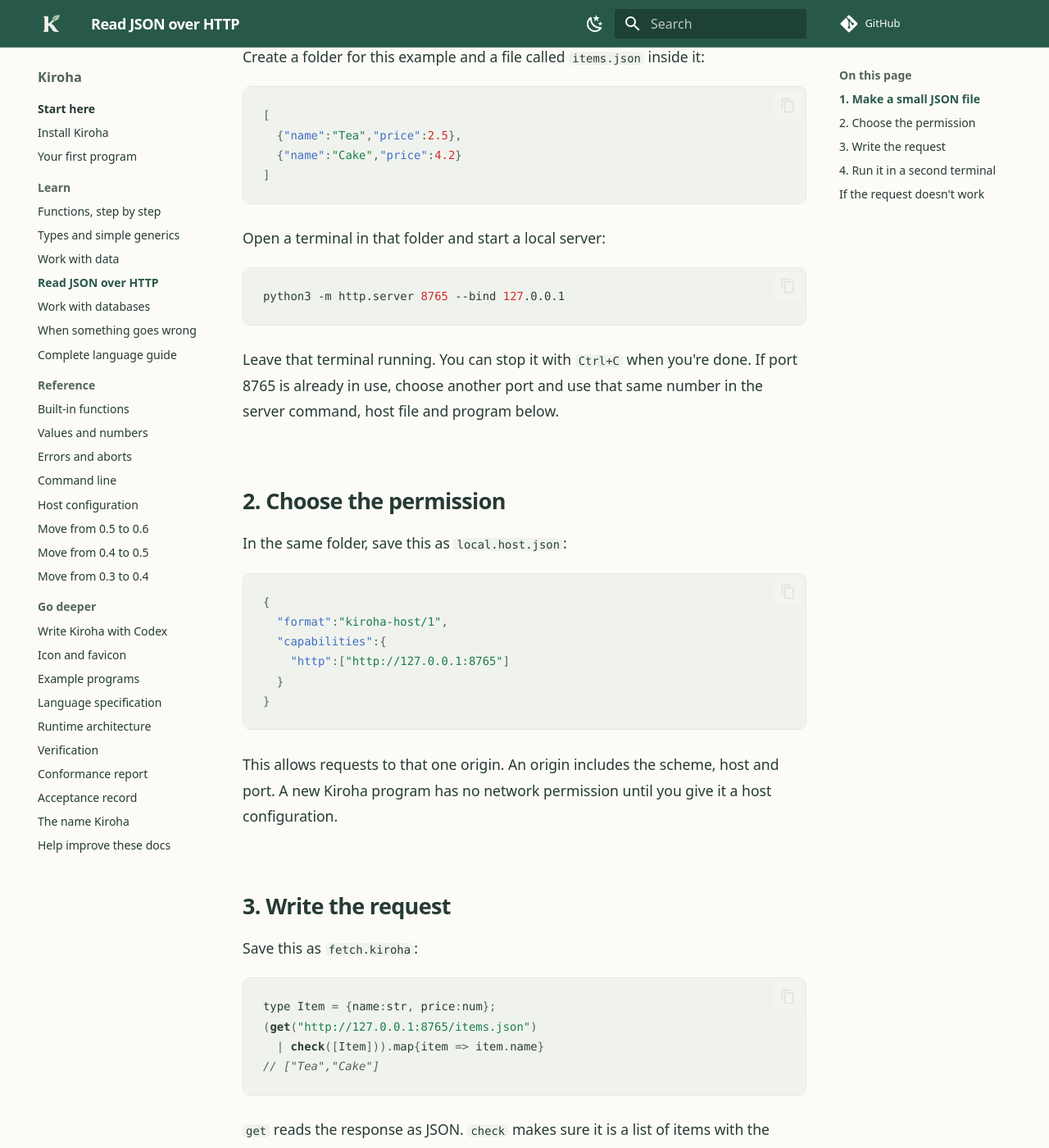
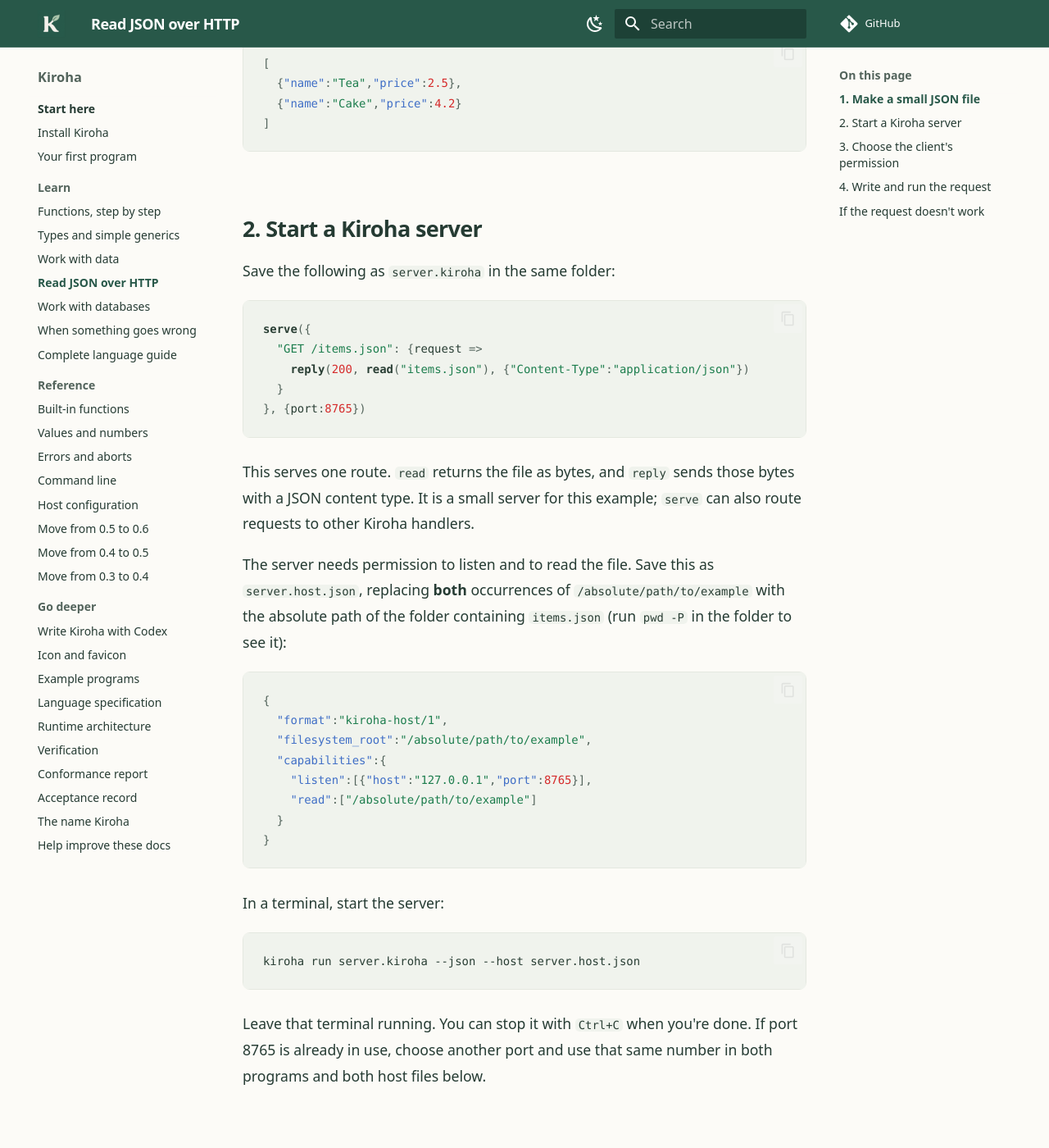
Before and after one commit to kiroha-lang/kiroha, an MkDocs documentation site: the page built from docs/guides/http.md, in a window 1280 px wide and 1400 px high, scrolled down 389 px. Shown: the whole window at 82% size. Built offline with MkDocs 1.6.1 and Material for MkDocs 9.7.7, drawn with Linux system fonts in a browser that asks for light colours; comment, search, counter and statistics services are not loaded; some of the changed text lies outside the part shown.

Commit message:
docs: run the HTTP walkthrough entirely in Kiroha (#9)
* docs: use Kiroha server for HTTP tutorial

* docs: use physical path for server read permission

* docs: clarify HTTP example working directory

````diff
--- a/docs/guides/http.md
+++ b/docs/guides/http.md
@@ -1,9 +1,7 @@
 # Read JSON over HTTP
 
-This walkthrough uses a tiny server on your own computer, so you can try a
-real request without signing up for a service. You'll need Kiroha and Python 3.
-If Python isn't available, you can still read the steps or use the
-[public-API example](../../examples/fetch.kiroha) with its matching host file.
+This walkthrough runs a small HTTP server and client in Kiroha, so you can
+try a real request on your own computer. You only need Kiroha installed.
 
 ## 1. Make a small JSON file
 
@@ -16,17 +14,49 @@
 ]
 ```
 
-Open a terminal in that folder and start a local server:
+## 2. Start a Kiroha server
+
+Save the following as `server.kiroha` in the same folder:
+
+```kiroha
+serve({
+  "GET /items.json": {request =>
+    reply(200, read("items.json"), {"Content-Type":"application/json"})
+  }
+}, {port:8765})
+```
+
+This serves one route. `read` returns the file as bytes, and `reply` sends
+those bytes with a JSON content type. It is a small server for this example;
+`serve` can also route requests to other Kiroha handlers.
+
+The server needs permission to listen and to read the file. Save this as
+`server.host.json`, replacing **both** occurrences of `/absolute/path/to/example`
+with the absolute path of the folder containing `items.json` (run `pwd -P` in the
+folder to see it):
+
+```json
+{
+  "format":"kiroha-host/1",
+  "filesystem_root":"/absolute/path/to/example",
+  "capabilities":{
+    "listen":[{"host":"127.0.0.1","port":8765}],
+    "read":["/absolute/path/to/example"]
+  }
+}
+```
+
+In a terminal, start the server:
 
 ```sh
-python3 -m http.server 8765 --bind 127.0.0.1
+kiroha run server.kiroha --json --host server.host.json
 ```
 
 Leave that terminal running. You can stop it with `Ctrl+C` when you're done.
 If port 8765 is already in use, choose another port and use that same number
-in the server command, host file and program below.
+in both programs and both host files below.
 
-## 2. Choose the permission
+## 3. Choose the client's permission
 
 In the same folder, save this as `local.host.json`:
 
@@ -39,11 +69,11 @@
 }
 ```
 
-This allows requests to that one origin. An origin includes the scheme,
-host and port. A new Kiroha program has no network permission until you give
-it a host configuration.
+This allows the client to request that one origin. An origin includes the
+scheme, host and port. A new Kiroha program has no network permission until
+you give it a host configuration.
 
-## 3. Write the request
+## 4. Write and run the request
 
 Save this as `fetch.kiroha`:
 
@@ -55,27 +85,24 @@
 ```
 
 `get` reads the response as JSON. `check` makes sure it is a list of items
-with the expected fields. `map` selects each name.
-
-## 4. Run it in a second terminal
-
-Open another terminal in the same folder and run:
+with the expected fields. `map` selects each name. In a second terminal, open the same folder and run:
 
 ```sh
 kiroha run fetch.kiroha --json --host local.host.json
 ```
 
-The tagged result represents `["Tea","Cake"]`. You have made a real HTTP
-request, checked the data and transformed it into a new list.
+The tagged result represents `["Tea","Cake"]`. Both the server and the client
+are Kiroha programs, and the request has gone over a real HTTP connection.
 
 ## If the request doesn't work
 
-- **`permission`:** Check that you passed `--host local.host.json` and that the
-  origin matches the URL, including `http` and port 8765.
-- **`network`:** Check that the Python server is still running. Its terminal
-  should show a request when you run Kiroha.
-- **A non-2xx response (`http`):** Check the filename and the folder where you
-  started Python. The URL must point to `items.json`.
+- **Server `permission`:** Check both the `listen` endpoint and the absolute
+  `read` directory in `server.host.json`.
+- **Client `permission`:** Check that you passed `--host local.host.json` and
+  that its origin matches the URL, including `http` and the port.
+- **`network`:** Check that the Kiroha server is still running in its terminal.
+- **A non-2xx response (`http`):** Check that `items.json` exists in the
+  configured `filesystem_root` and that the route matches the URL.
 - **`validation`:** The request worked, but a field didn't match the schema.
   Check the JSON file's field names and value kinds.
 
````
Also changed, not shown: scripts/docs/check_examples.py (+41 -18 lines).
